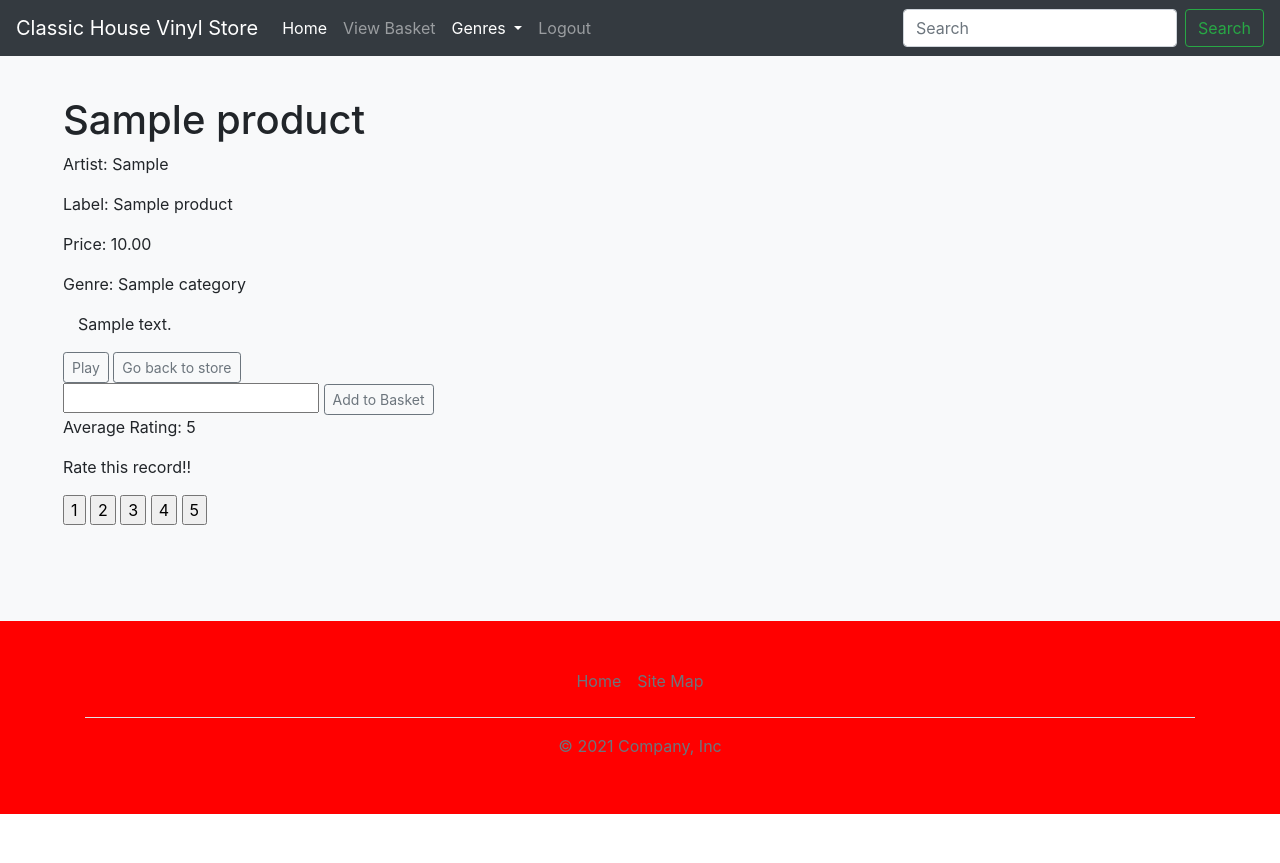
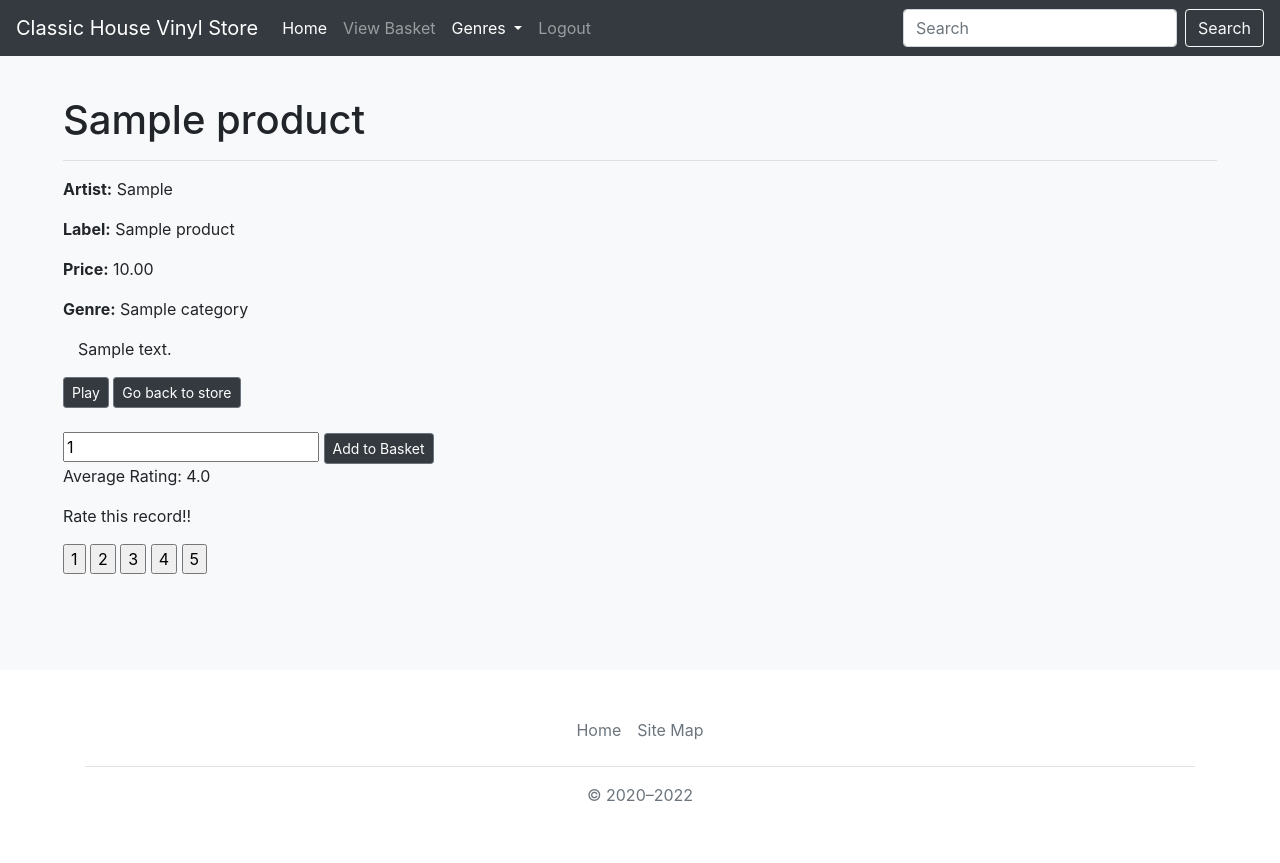
Before and after one commit to Code-Institute-Submissions/edwardgurney-ClassicHouseStore_OctResub, a Django app: page /product_detail/1 in a window 1280 px wide. Before the commit the page ends 814 px from the top, so only its background shows below. Run offline with Django 3.2, Linux system fonts and the light colour scheme; a user stored in the database is signed in; tables that the repository leaves empty hold one stand-in row (values such as "Sample post"); some libraries are stand-ins or nearby versions.

Commit message:
Added search functionality and some readme file content

```diff
--- a/p5_ecommerce_store/models.py
+++ b/p5_ecommerce_store/models.py
@@ -34,6 +34,16 @@ class Product(models.Model):
 
     def __str__(self):
         return self.title
+
+    @property
+    def average_rating(self):
+        try:
+            total_rating = 0
+            for rating in Rating.objects.filter(product=self):
+                total_rating = total_rating + rating.rating_number
+            return total_rating / Rating.objects.filter(product=self).count()
+        except Exception:
+            return "There are no ratings yet, be the first to rate this record!!"
 
 class Order(models.Model):
     order_number = models.CharField(max_length=100, unique=True)
--- a/p5_ecommerce_store/static/p5_ecommerce_store/detail.css
+++ b/p5_ecommerce_store/static/p5_ecommerce_store/detail.css
@@ -5,9 +5,7 @@
   -moz-user-select: none;
   user-select: none;
 }
-body{
-  background-color: red;
-}
+
 @media (min-width: 768px) {
   .bd-placeholder-img-lg {
     font-size: 3.5rem;
--- a/p5_ecommerce_store/templates/p5_ecommerce_store/product_detail.html
+++ b/p5_ecommerce_store/templates/p5_ecommerce_store/product_detail.html
@@ -22,23 +22,26 @@
 <div class="p-5 mb-4 bg-light rounded-3">
     <div class="container-fluid py-5">
       <h1 class="display-5 fw-bold">{{product.title}}</h1>
-      <p> Artist: {{ product.artist }}</p>
-      <p> Label: {{ product.label }}</p>
-      <p> Price: {{ product.price }}</p>
-      <p> Genre: {{ product.category }}</p>
+      <hr>
+      <p><strong> Artist:</strong> {{ product.artist }}</p>
+      <p><strong>Label:</strong> {{ product.label }}</p>
+      <p><strong>Price:</strong> {{ product.price }}</p>
+      <p><strong>Genre:</strong> {{ product.category }}</p>
       <p class="col-md-8 fs-4">{{ product.description|safe }}</p>
-      <button class="btn btn-sm btn-outline-secondary" type="button">Play</button>
+      <button class="btn btn-sm btn-secondary bg-dark" type="button">Play</button>
       <a href="{% url 'home' %}">
-      <button type="button" class="btn btn-sm btn-outline-secondary">Go back to store</button>
+      <button type="button" class="btn btn-sm btn-secondary bg-dark">Go back to store</button>
       </a>
+      <br>
+      <br>
       <form action="{% url 'basket' %}" method="GET">{% csrf_token%}
         <input type="hidden" name="product_id" value="{{product.id}}"/>
-        <input type="number" name="quantity"/>
-            <button type="submit" class="btn btn-sm btn-outline-secondary">Add to Basket</button>
+        <input type="number" name="quantity" value="1">
+            <button type="submit" class="btn btn-sm btn-secondary bg-dark">Add to Basket</button>
       </form>
       {% if request.user.is_authenticated %}
       <div>
-        <p>Average Rating: 5</p>
+        <p>Average Rating: {{ product.average_rating }}</p>
         <p>Rate this record!!</p>
         <form method="post" action="{% url 'rate_record' product.id %}">{% csrf_token %}
           <input type="submit" name="rate" value="1">
--- a/p5_ecommerce_store/urls.py
+++ b/p5_ecommerce_store/urls.py
@@ -2,7 +2,7 @@ from django.urls import path
 from .views import (StoreFrontView, ProductDetailView, BasketView,
                     CategoryView, CheckoutView, payment_view,
                     create_payment_intent, checkout_complete,
-                    rate_record)
+                    rate_record, search_view)
 
 
 urlpatterns = [
@@ -15,4 +15,5 @@ urlpatterns = [
     path('create-payment-intent/<int:pk>', create_payment_intent, name='create_payment_intent'),
     path('checkout-complete/<int:pk>', checkout_complete, name='checkout_complete'),
     path('rate-record/<int:pk>', rate_record, name='rate_record'),
+    path('search/', search_view, name='search'),
 ]
--- a/p5_ecommerce_store/views.py
+++ b/p5_ecommerce_store/views.py
@@ -196,7 +196,18 @@ def rate_record(request, pk):
 	rated_product = get_object_or_404(Product, id=pk)
 	new_rating, created = Rating.objects.get_or_create(user=request.user, product=rated_product)
 	user_rating = request.POST.get('rate')
-	print(user_rating)
 	new_rating.rating_number = user_rating
 	new_rating.save()
 	return HttpResponseRedirect(f'/product_detail/{pk}')
+
+
+def search_view(request):
+	template_name = 'p5_ecommerce_store/index.html'
+	search_item = request.GET.get('search_input')
+	title_filter = Product.objects.filter(title__contains=search_item)
+	artist_filter = Product.objects.filter(artist__contains=search_item)
+	all_queryset = title_filter | artist_filter
+	context = {}
+	context['allcategories'] = Category.objects.all()
+	context['object_list'] = all_queryset
+	return render(request, template_name, context)
--- a/templates/base.html
+++ b/templates/base.html
@@ -8,7 +8,7 @@
     <meta http-equiv="X-UA-Compatible" content="ie=edge">
     <meta charset="utf-8">
     <meta name="viewport" content="width=device-width, initial-scale=1, shrink-to-fit=no">
-
+    <meta name="keywords" content="Classic House Store, Vinyl Record Store,  Vinyl collectors, House music, House music vinyl records, Buy Vinyl Online">
     <!-- Bootstrap CSS -->
     <link rel="stylesheet" href="https://cdn.jsdelivr.net/npm/bootstrap@4.4.1/dist/css/bootstrap.min.css" integrity="sha384-Vkoo8x4CGsO3+Hhxv8T/Q5PaXtkKtu6ug5TOeNV6gBiFeWPGFN9MuhOf23Q9Ifjh" crossorigin="anonymous">
 
@@ -45,7 +45,7 @@
     <header>
 
       <nav class="navbar navbar-expand-md navbar-dark fixed-top bg-dark">
-        <a class="navbar-brand" href="#">Classic House Vinyl Store</a>
+        <a class="navbar-brand" href="{% url 'home' %}">Classic House Vinyl Store</a>
         <button class="navbar-toggler" type="button" data-toggle="collapse" data-target="#navbarCollapse" aria-controls="navbarCollapse" aria-expanded="false" aria-label="Toggle navigation">
           <span class="navbar-toggler-icon"></span>
         </button>
@@ -85,9 +85,9 @@
 
           </ul>
 
-          <form class="form-inline mt-2 mt-md-0">
-            <input class="form-control mr-sm-2" type="text" placeholder="Search" aria-label="Search">
-            <button class="btn btn-outline-success my-2 my-sm-0" type="submit">Search</button>
+          <form class="form-inline mt-2 mt-md-0" method="get" action="{% url 'search' %}">
+            <input name="search_input" class="form-control mr-sm-2" type="text" placeholder="Search" aria-label="Search">
+            <button class="btn btn-outline-light my-2 my-sm-0" type="submit">Search</button>
           </form>
         </div>
       </nav>
@@ -109,7 +109,7 @@
       <!-- <li class="nav-item"><a href="#" class="nav-link px-2 text-muted">Contact</a></li>
       <li class="nav-item"><a href="#" class="nav-link px-2 text-muted">About</a></li> -->
     </ul>
-    <p class="text-center text-muted">&copy; 2021 Company, Inc</p>
+    <p class="text-center text-muted">&copy; 2020–{% now "Y"%}</p>
   </footer>
 </div>
   </footer>
--- a/templates/registration/signup.html
+++ b/templates/registration/signup.html
@@ -115,7 +115,7 @@ body {
   <a href="{% url 'home' %}">
     <button class="w-100 btn btn-lg btn-primary" type="button">Go Back Home</button>
   </a>
-  <p class="mt-5 mb-3 text-muted">&copy; 2017–{% now "Y"%}</p>
+  <p class="mt-5 mb-3 text-muted">&copy; 2020–{% now "Y"%}</p>
 </main>
 
 
```
Also changed, not shown: p5_ecommerce_store/templates/p5_ecommerce_store/index.html (+19 -9 lines), README.md.
